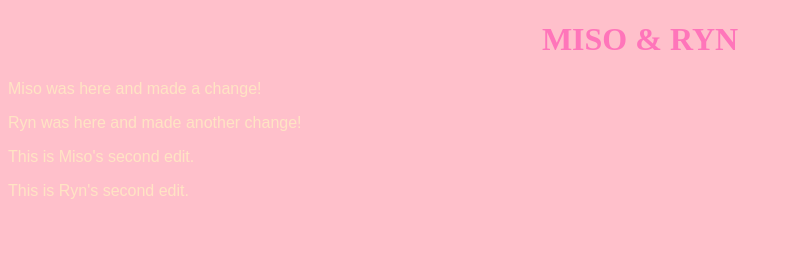
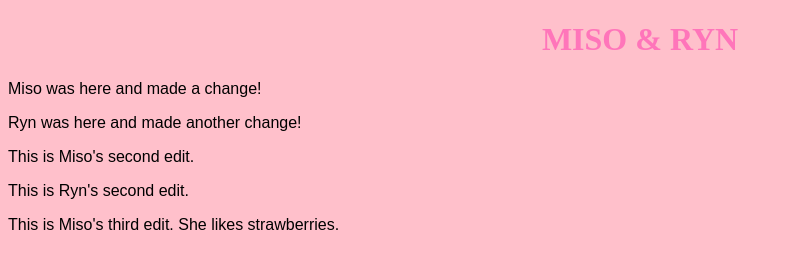
Before and after one commit to sumairumiso/core-interactionslec-WK4, a plain HTML site: page week-4/index.html in a window 1280 px wide. Shown: the whole page, without its empty margins (0-792 px from the left). Drawn offline with Linux system fonts and the light colour scheme.

Commit message:
Added new text and changed <p> Color

```diff
--- a/week-4/index.html
+++ b/week-4/index.html
@@ -10,5 +10,6 @@
     <p>Ryn was here and made another change!</p>
     <p>This is Miso's second edit.</p>
     <p>This is Ryn's second edit.</p>
+    <p>This is Miso's third edit. She likes strawberries.</p>
   </body>
 </html>
--- a/week-4/style.css
+++ b/week-4/style.css
@@ -10,5 +10,6 @@ h1 {
 }
 
 p {
-  font-family: Arial, Helvetica, sans-serif
+  font-family: Arial, Helvetica, sans-serif;
+  color:black
 }
```
